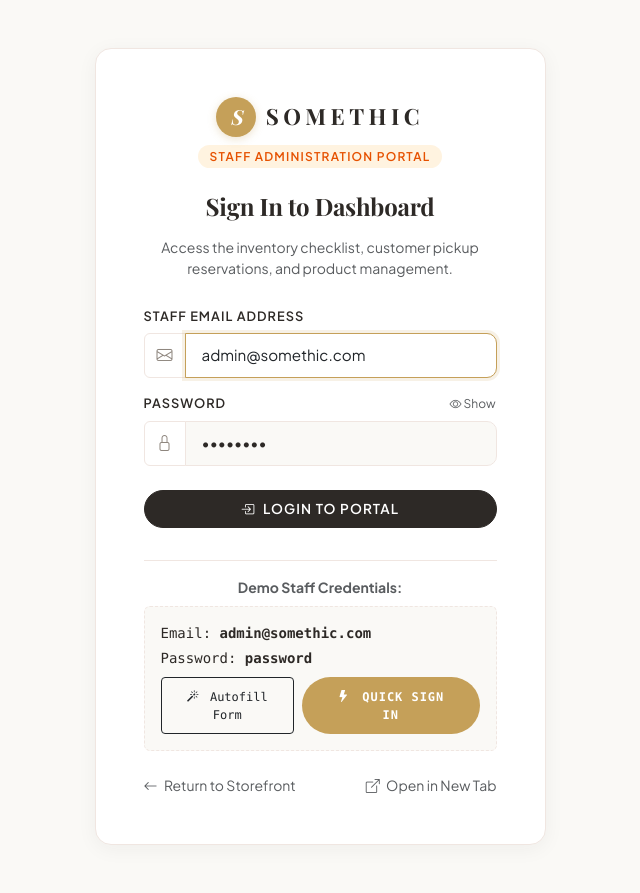
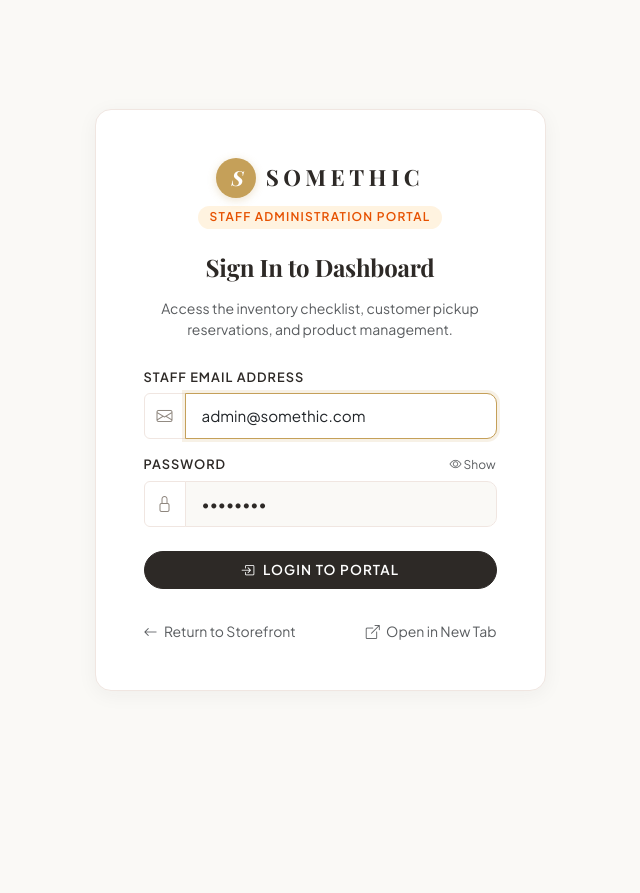
Before and after one commit to YaaxilReiryu/somethic, a PHP site: page /admin/login.php in a window 1280 px wide. Shown: the whole page, without its empty margins (320-960 px from the left). After the commit the page ends 691 px from the top, so only its background shows below. Run offline with PHP 8.4, Linux system fonts and the light colour scheme; some web fonts are replaced.

Commit message:
buang cred kt login

```diff
--- a/somethic/admin/login.php
+++ b/somethic/admin/login.php
@@ -163,25 +163,7 @@ if ($_SERVER['REQUEST_METHOD'] === 'POST') {
         </form>
 
         <!-- Demo Credentials Notice & Quick Actions Box -->
-        <div class="mt-4 pt-3 border-top text-center" style="border-color: var(--somethic-border) !important;">
-          <small class="text-muted d-block mb-2 fw-bold">Demo Staff Credentials:</small>
 
-          <div class="p-3 rounded small font-monospace text-start mb-3" style="background-color: var(--somethic-sand); border: 1px dashed var(--somethic-border);">
-            <div class="d-flex justify-content-between align-items-center mb-1">
-              <span>Email: <strong>admin@somethic.com</strong></span>
-            </div>
-            <div class="d-flex justify-content-between align-items-center mb-2">
-              <span>Password: <strong>password</strong></span>
-            </div>
-            <div class="d-flex gap-2 mt-2">
-              <button type="button" class="btn btn-sm btn-outline-dark flex-grow-1" id="btnFillDemo" style="font-size: 0.75rem;">
-                <i class="bi bi-magic me-1"></i> Autofill Form
-              </button>
-              <button type="button" class="btn btn-sm btn-somethic-gold flex-grow-1" id="btnQuickLogin" style="font-size: 0.75rem;">
-                <i class="bi bi-lightning-fill me-1"></i> Quick Sign In
-              </button>
-            </div>
-          </div>
 
           <div class="d-flex justify-content-between align-items-center mt-3 pt-2">
             <a href="../index.php" class="text-muted small text-decoration-none">
```
